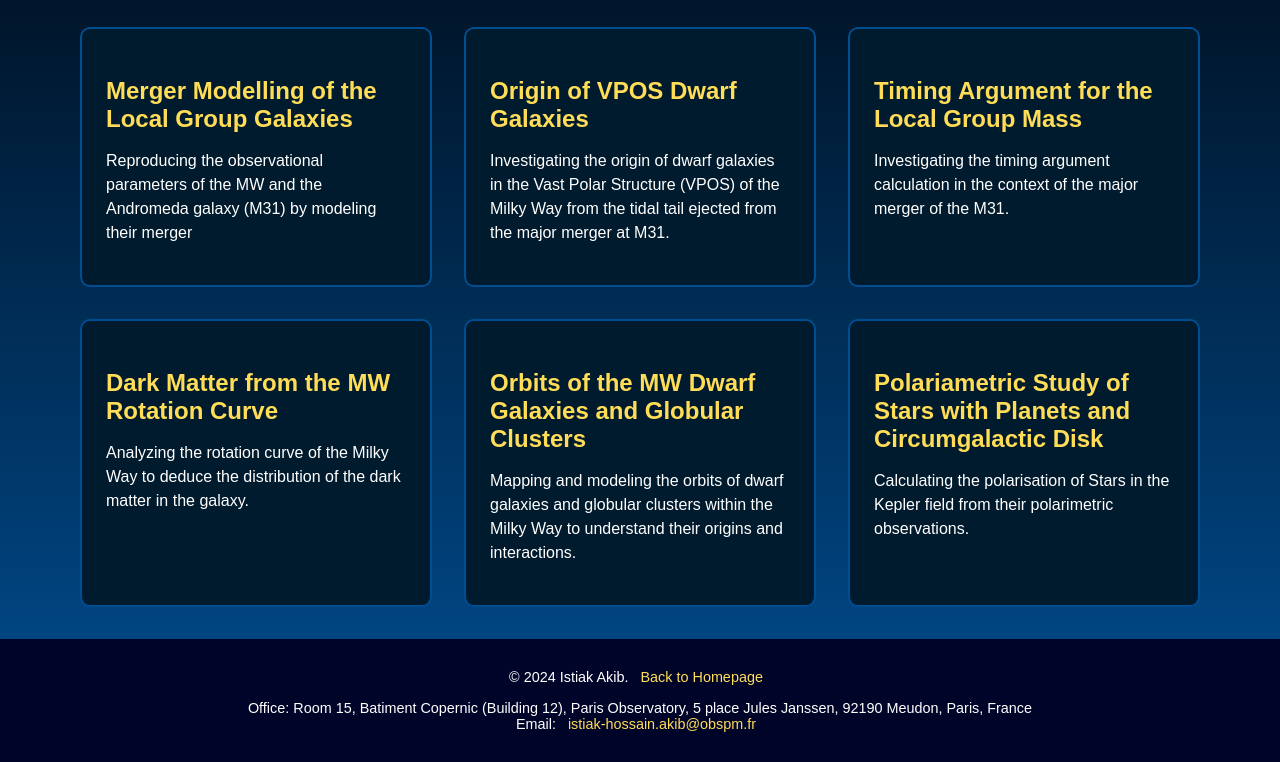
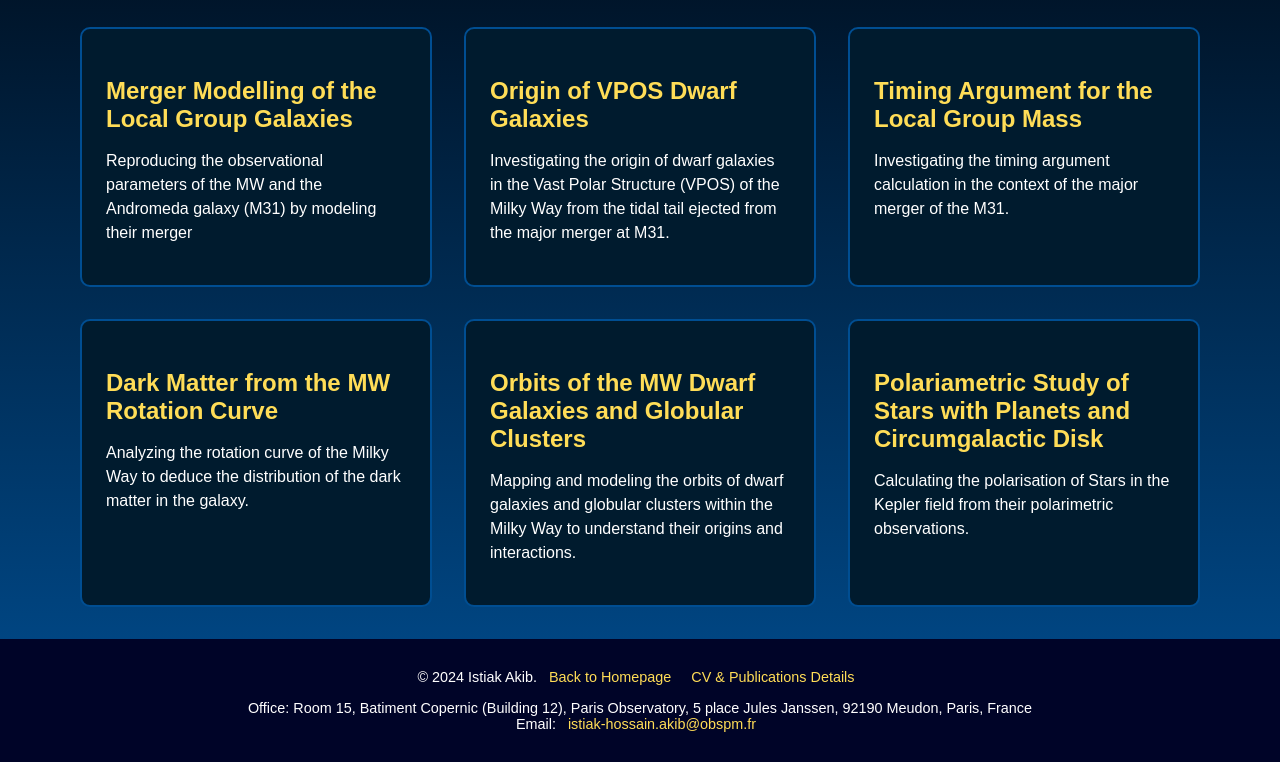
Before and after one commit to i-akib/i-akib.github.io, a plain HTML site: page research.html in a window 1280 px wide. Shown: the part 70-832 px from the top of the page. Drawn offline with Linux system fonts and the light colour scheme.

Commit message:
Update research.html

```diff
--- a/research.html
+++ b/research.html
@@ -168,7 +168,7 @@
     </div>
 
     <footer>
-        <p>&copy; 2024 Istiak Akib. <a href="index.html">Back to Homepage</a></p>
+        <p>&copy; 2024 Istiak Akib. <a href="index.html">Back to Homepage</a> <a href="cv_publication.html">CV & Publications Details</a>
         </p>
         <p class="address">Office: Room 15, Batiment Copernic (Building 12), Paris Observatory, 5 place Jules Janssen, 92190 Meudon, Paris, France <br>Email: <a href="mailto:istiak-hossain.akib@obspm.fr">istiak-hossain.akib@obspm.fr</a></p>
     </footer>
```
